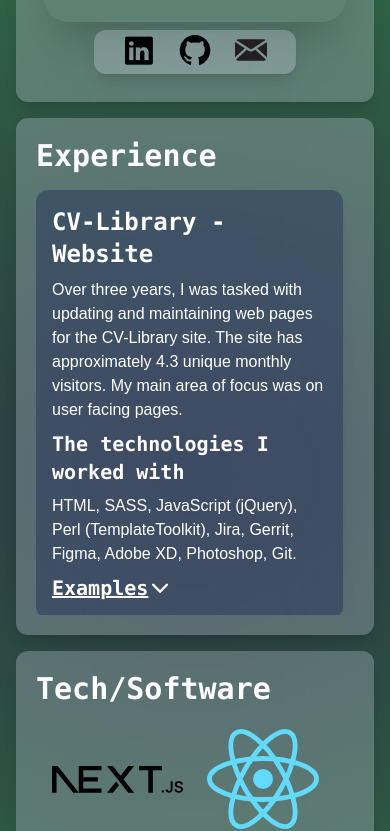
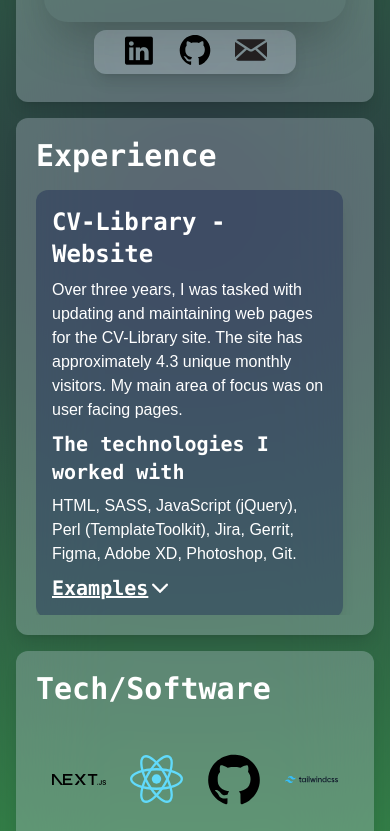
Before and after one commit to alexanderpurnell97/ap-site, a Next.js app: page / in a window 390 px wide. Shown: the part 919-1750 px from the top of the page. Built offline with nearby package versions, Linux system fonts and the light colour scheme.

Commit message:
Fixing tech spacing and scroll bar for exp

```diff
--- a/app/components/experience.tsx
+++ b/app/components/experience.tsx
@@ -15,7 +15,7 @@
     const dialogRef = useRef<HTMLDialogElement | null>(null);
 
     return (
-        <div className="max-h-[425px] overflow-scroll pr-[.7rem]">
+        <div className="max-h-[425px] overflow-y-scroll pr-[.7rem]">
             <div className="bg-blue-950 bg-opacity-40 p-4 rounded-xl shadow-lg mb-3">
             <h3 className="text-2xl font-bold mb-2 font-mono">CV-Library - Website</h3>
             <div className="mb-2">
--- a/app/components/tools.tsx
+++ b/app/components/tools.tsx
@@ -20,7 +20,7 @@
     return (
       <div>
         <div className="p-1 flex flex-wrap justify-around content-center items-center">
-            <div className="lg:w-1/4 w-1/2 p-3">
+            <div className="w-1/4 p-3">
                 <motion.div
                     initial={{ scale: 0, x: -100, opacity: 0 }}
                     animate={{ scale: 1, x: 0, opacity: 1}}
@@ -34,7 +34,7 @@
                     <Image src={nextjsLogo} alt="next.js" className="mb-1 object-scale-down" />
                 </motion.div>
             </div>
-            <div className="lg:w-1/4 w-1/2 p-3">
+            <div className="w-1/4 p-3">
                 <motion.div
                     initial={{ scale: 0, x: -100, opacity: 0 }}
                     animate={{ scale: 1, x: 0, opacity: 1}}
@@ -48,7 +48,7 @@
                     <Image src={reactLogo} alt="react" className="mb-1 h-[7rem] w-[7rem]" />
                 </motion.div>
             </div>
-            <div className="lg:w-1/4 w-1/2 p-3">
+            <div className="w-1/4 p-3">
                 <motion.div
                     initial={{ scale: 0, x: -100, opacity: 0 }}
                     animate={{ scale: 1, x: 0, opacity: 1}}
@@ -62,7 +62,7 @@
                         <Image src={githubLogo} alt="Experience" className="max-h-24 mb-1 object-scale-down" />
                 </motion.div>
             </div>
-            <div className="lg:w-1/4 w-1/2 p-3">
+            <div className="w-1/4 p-3">
             <motion.div
                     initial={{ scale: 0, x: -100, opacity: 0 }}
                     animate={{ scale: 1, x: 0, opacity: 1}}
@@ -76,7 +76,7 @@
                 <Image src={tailwindLogo} alt="tailwind" className="mb-1 object-scale-down" />
             </motion.div>
             </div>
-            <div className="lg:w-1/4 w-1/2 p-3">
+            <div className="w-1/4 p-3">
             <motion.div
                         initial={{ scale: 0, x: -100, opacity: 0 }}
                         animate={{ scale: 1, x: 0, opacity: 1}}
@@ -90,7 +90,7 @@
                             <Image src={htmlLogo} alt="html logo" className="mb-1 object-scale-down" />
             </motion.div>
             </div>
-            <div className="lg:w-1/4 w-1/2 p-3">
+            <div className="w-1/4 p-3">
             <motion.div
                         initial={{ scale: 0, x: -100, opacity: 0 }}
                         animate={{ scale: 1, x: 0, opacity: 1}}
@@ -104,7 +104,7 @@
                             <Image src={typescriptLogo} alt="typescript" className="mb-1 object-scale-down" />
             </motion.div>
             </div>
-            <div className="lg:w-1/4 w-1/2 p-3">
+            <div className="w-1/4 p-3">
             <motion.div
                         initial={{ scale: 0, x: -100, opacity: 0 }}
                         animate={{ scale: 1, x: 0, opacity: 1}}
@@ -123,7 +123,7 @@
 
           <h2 className="text-2xl font-bold font-mono">Design</h2>
           <div className="p-1 flex flex-wrap justify-around content-center items-center">
-            <div className="lg:w-1/4 w-1/2 p-3 ">
+            <div className="w-1/4 p-3 ">
                 <motion.div
                         initial={{ scale: 0, x: -100, opacity: 0 }}
                         animate={{ scale: 1, x: 0, opacity: 1}}
@@ -137,7 +137,7 @@
                             <Image src={figmaLogo} alt="figma" className="max-h-24 object-scale-down" />
                 </motion.div>
             </div>
-            <div className="lg:w-1/4 w-1/2 p-3">
+            <div className="w-1/4 p-3">
             <motion.div
                         initial={{ scale: 0, x: -100, opacity: 0 }}
                         animate={{ scale: 1, x: 0, opacity: 1}}
@@ -152,7 +152,7 @@
             </motion.div>
 
             </div>
-            <div className="lg:w-1/4 w-1/2 p-3">
+            <div className="w-1/4 p-3">
             <motion.div
                         initial={{ scale: 0, x: -100, opacity: 0 }}
                         animate={{ scale: 1, x: 0, opacity: 1}}
@@ -167,7 +167,7 @@
             </motion.div>
 
             </div>
-            <div className="lg:w-1/4 w-1/2 lg:p-2 p-[.6rem]">
+            <div className="w-1/4 p-3">
             <motion.div
                         initial={{ scale: 0, x: -100, opacity: 0 }}
                         animate={{ scale: 1, x: 0, opacity: 1}}
--- a/app/globals.css
+++ b/app/globals.css
@@ -43,3 +43,20 @@
   transform: rotate(0deg);
   transition: transform 300ms ease-out;
 }
+
+::-webkit-scrollbar {
+    width: 10px;
+}
+
+::-webkit-scrollbar-track {
+    background: transparent;
+}
+
+::-webkit-scrollbar-thumb {
+    background: #888;
+    border-radius: 5px;
+}
+
+::-webkit-scrollbar-thumb:hover {
+    background: #555;
+}
--- a/app/page.tsx
+++ b/app/page.tsx
@@ -94,13 +94,13 @@
     </div>
 
     <div className="lg:flex lg:flex-auto lg:justify-between">
-            <div className="m-4 bg-slate-300 backdrop-blur-3xl bg-opacity-30 rounded-xl lg:my-[2rem] p-5 lg:p-10 shadow-lg lg:w-[49%] max-h-[560px]">
+            <div className="m-4 bg-slate-300 backdrop-blur-3xl bg-opacity-30 rounded-xl lg:my-[2rem] p-5 lg:p-10 shadow-lg lg:w-[49%] max-h-[570px]">
                 <div>
                     <h2 className="text-3xl font-bold font-mono mb-4">Experience</h2>
                     <Experience />
                 </div>
             </div>
-            <div className="m-4 bg-slate-300 rounded-xl backdrop-blur-3xl bg-opacity-30 lg:my-[2rem] p-5 lg:p-10 shadow-lg lg:w-[49%] ">
+            <div className="m-4 bg-slate-300 rounded-xl backdrop-blur-3xl bg-opacity-30 lg:my-[2rem] p-5 lg:p-10 shadow-lg lg:w-[49%] lg:max-h-[570px]">
             <div>
                     <h2 className="text-3xl font-bold font-mono">Tech/Software</h2>
                     <Tools />
```
